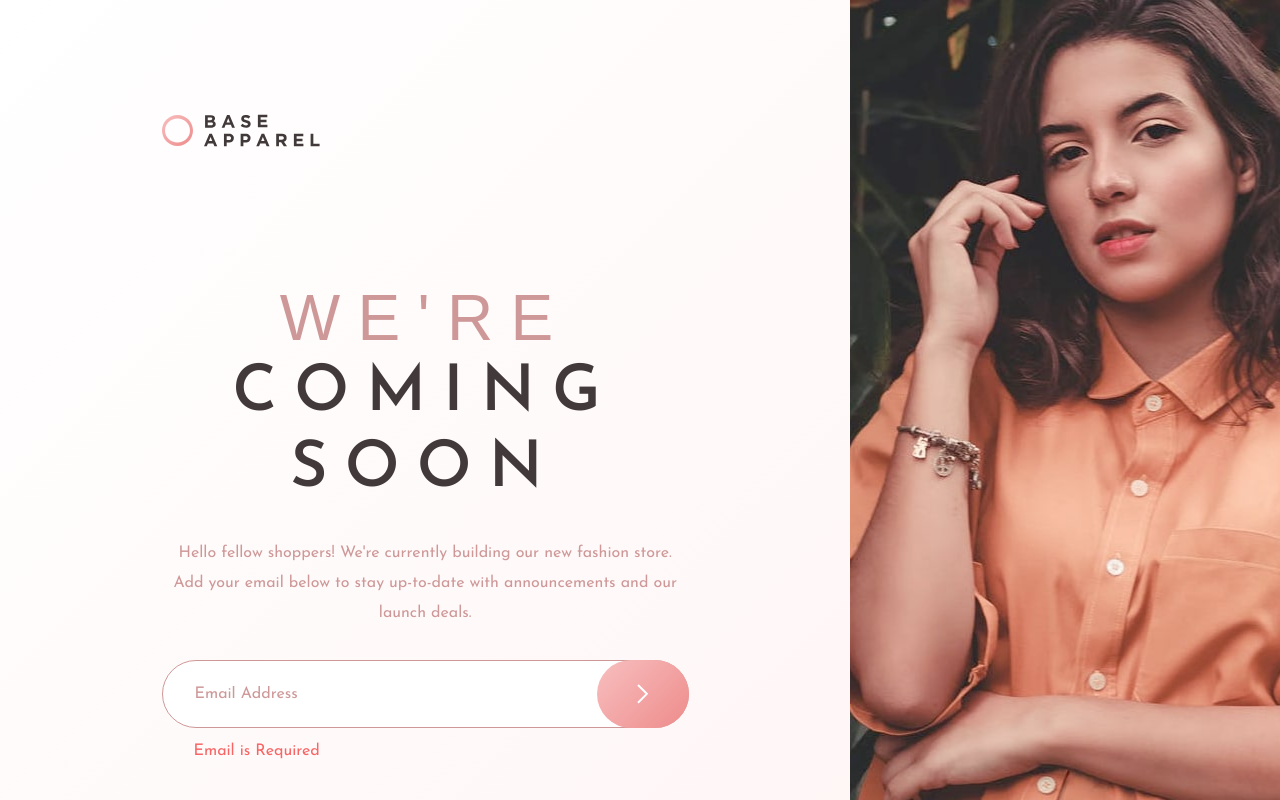
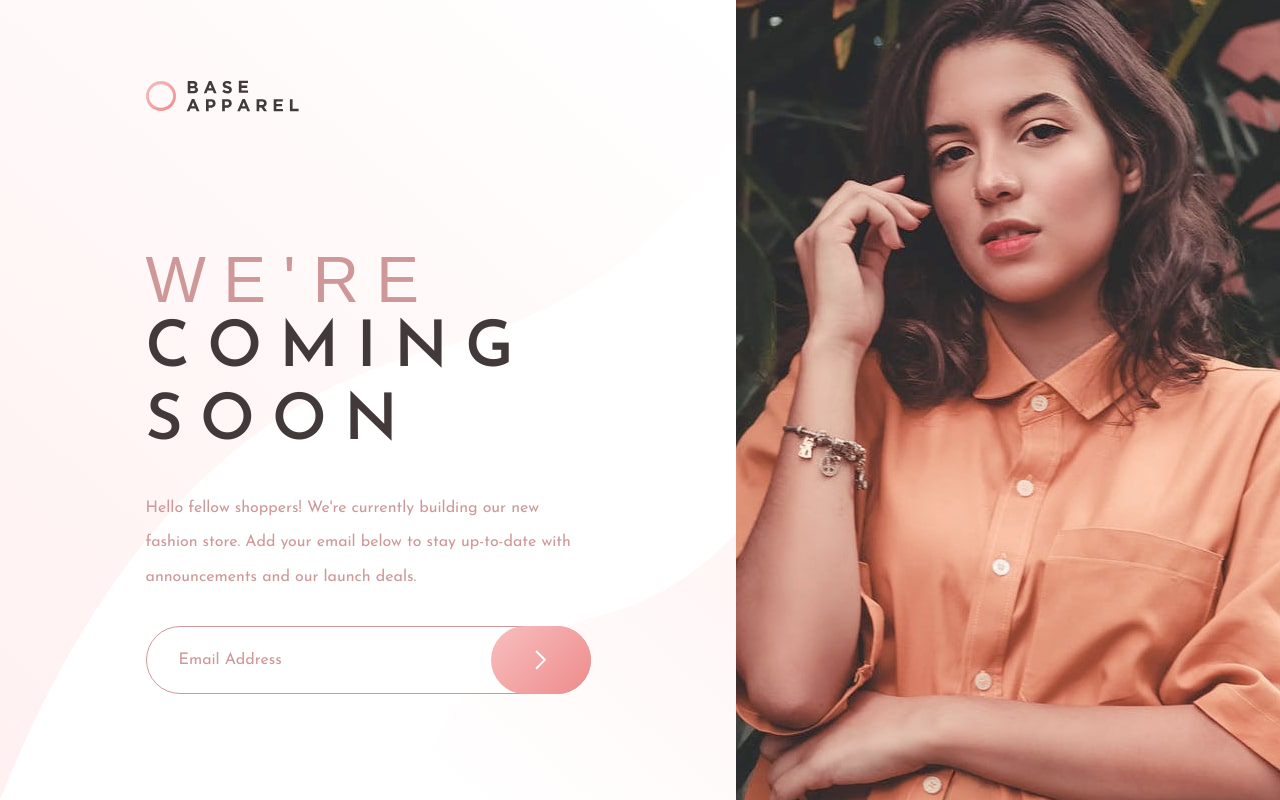
Before and after one commit to schindlerdumagat/base-apparel-coming-soon-page, a plain HTML site: page index.html in a window 1280 px wide. Drawn offline with Linux system fonts and the light colour scheme; a web font is replaced by a local one.

Commit message:
finish: version 1

```diff
--- a/index.html
+++ b/index.html
@@ -17,24 +17,33 @@
     <link rel="stylesheet" href="style.css" />
   </head>
   <body>
+    <header class="header-mobile-tablet">
+      <img src="images/logo.svg" alt="base apparel" class="header__logo" width="100" height="20" />
+    </header>
 
-    <header class="header hidden">
-      <img class="header__logo" src="images/logo.svg" alt="base apparel">
-    </header>
     <main class="main">
       <div class="main__banner"></div>
-      <div class="text-content">
-        <img class="text-content__logo" aria-hidden="true" src="images/logo.svg" alt="base apparel">
-        <h1 class="text-content__title">We're <strong class="text-content__title-highlight">coming soon</strong></h1>
-        <p class="text-content__description">Hello fellow shoppers! We're currently building our new fashion store. Add your email below to stay up-to-date with announcements and our launch deals.</p>
-        <form class="form">
-          <div class="form__input-container">
-            <input class="form__field" type="email" name="email" placeholder="Email Address" aria-label="Email Address" autocomplete="email">
-            <button class="form__button" type="submit"><img src="images/icon-arrow.svg" alt=""></button>
-          </div>
-          <span class="form__error" aria-live="polite">Email is Required</span>
-        </form>
-      </div>
+      <section class="text-section">
+        <div class="main__content">
+          <img class="main__laptop-logo" src="images/logo.svg" alt="base apparel" width="100" height="20" aria-hidden="true">
+          <h1 class="main__title">
+            we're <strong class="main__title-strong">coming soon</strong>
+          </h1>
+          <p class="main__description">
+            Hello fellow shoppers! We're currently building our new fashion store.
+            Add your email below to stay up-to-date with announcements and our
+            launch deals.
+          </p>
+          <form class="form">
+            <div class="form__input-container">
+              <input class="form__email-input" type="email" name="email" aria-describedby="email-error" placeholder="Email Address" autocomplete="email">
+              <button class="form__submit"><img class="form__submit-img" src="images/icon-arrow.svg" alt=""></button>
+              <img class="form__error-icon" src="images/icon-error.svg" alt="" aria-hidden="true">
+            </div>
+            <span id="email-error" class="form__email-error" aria-live="polite">Please provide a valid email</span>
+          </form>
+        </div>
+      </section>
     </main>
 
     <script src="script.js"></script>
--- a/style.css
+++ b/style.css
@@ -24,7 +24,7 @@ body, h1, h2, h3, p {
 /* Set core body defaults */
 body {
   min-height: 100vh;
-  line-height: 1.5;
+  line-height: 1.55;
 }
 
 /* Set shorter line heights on headings and interactive elements */
@@ -49,6 +49,7 @@ picture {
 input, button {
   font-family: inherit;
   font-size: inherit;
+  color: inherit;
 }
 
 /* FONTS */
@@ -112,54 +113,66 @@ input, button {
     --space-1000: 5rem;
     --space-1100: 5.5rem;
     --space-1700: 8.5rem;
+
+    /* BORDER RADIUS */
+
+    --rounded-lg: 40px;
 }
 
 body {
   font-family: var(--ff-main);
   font-size: var(--fs-body);
-  line-height: clamp(1.3563rem, 0.8553rem + 2.1374vw, 1.8813rem);
-  background-image: var(--clr-gradient-2);
-  background-color: var(--white);
+  background-color: var(--clr-gradient-2);
   color: var(--clr-pink-400);
+  padding-block-end: var(--space-400);
 }
 
-.header {
-  padding: var(--space-400);
+.header-mobile-tablet {
+  padding-block: var(--space-400);
+  padding-inline-start: clamp(var(--space-400), -0.8626rem + 12.2137vw, var(--space-1000));
+}
+
+.main {
+  display: flex;
+  flex-direction: column;
+  align-items: center;
 }
 
 .main__banner {
-  width: 100%;
-  height: clamp(15.625rem, 6.6794rem + 38.1679vw, 25rem);
   background-image: url("images/hero-mobile.jpg");
   background-repeat: no-repeat;
   background-size: cover;
+  width: 100%;
+  height: clamp(15.625rem, 6.6794rem + 38.1679vw, 25rem);
+  margin-block-end: var(--space-800);
 }
 
-.text-content {
-  padding: 0 clamp(var(--space-400), -5.723rem + 32.9517vw, 10.0938rem);
+.main__content {
   text-align: center;
+  max-width: 27.813rem;
+  width: 100%;
+  padding-inline: var(--space-400);
 }
 
-.text-content__logo {
-  padding-block-start: var(--space-1000);
-  padding-block-end: var(--space-1700);
+.main__laptop-logo {
+  display: none;
 }
 
-.text-content__title {
+.main__title {
   font-size: clamp(2.5rem, 1.0687rem + 6.1069vw, 4rem);
   font-weight: 300;
+  line-height: 1;
+  letter-spacing: clamp(0.25em, 0.1777rem + 1.9084vw, 0.27em);
   text-transform: uppercase;
-  line-height: 1;
-  letter-spacing: 0.25em;
-  margin-block-end: clamp(1rem, 0.0458rem + 4.0712vw, 2rem);
+  margin-block-end: clamp(var(--space-200), 0.0458rem + 4.0712vw, var(--space-400));
 }
 
-.text-content__title-highlight {
+.main__title-strong {
+  font-weight: 600;
   color: var(--clr-gray-900);
-  font-weight: 600;
 }
 
-.text-content__description {
+.main__description {
   margin-block-end: var(--space-400);
 }
 
@@ -167,73 +180,141 @@ body {
   position: relative;
 }
 
-.form__field {
+.form__email-input {
+  font-size: 1rem;
+  line-height: 2.15;
+  color: var(--clr-gray-900);
+  padding-block: clamp(var(--space-100), 0.0229rem + 2.0356vw, var(--space-200));
+  padding-inline: clamp(var(--space-300), 1.0229rem + 2.0356vw, var(--space-400));
+  border: 1px solid var(--clr-pink-400);
+  border-radius: var(--rounded-lg);
   width: 100%;
-  border: 1px solid var(--clr-pink-400);
-  padding-inline: clamp(var(--space-300), 1.0229rem + 2.0356vw, var(--space-400));
-  padding-block: clamp(var(--space-100), 0.0229rem + 2.0356vw, var(--space-200));
-  border-radius: 9999px;
-  color: inherit;
-  line-height: 2.15;
-  margin-block-end: var(--space-100);
 }
 
-.form__field:focus-visible {
-  outline: 2px solid var(--clr-pink-400);
-  outline-offset: 2px;
+.form__email-input:focus-visible {
+  outline-color: var(--clr-pink-400);
 }
 
-.form__field::placeholder {
-  color: inherit;
+.form__email-input--error {
+  border: 2px solid var(--clr-red-400);
 }
 
-.form__button {
-  background: var(--clr-gradient-1);
-  position: absolute;
-  top: 0;
-  right: 0;
-  height: calc(100% - var(--space-100));
-  padding-inline: clamp(var(--space-300), 0.5458rem + 4.0712vw, var(--space-500));
-  padding-block: var(--space-200);
-  border: transparent;
-  border-radius: 9999px;
+.form__email-input::placeholder {
+  color: var(--clr-pink-400);
 }
 
-.form__error {
-  display: inline-block;
+.form__submit {
+  position: absolute;
+  right: 0;
+  height: 100%;
+  width: clamp(4rem, 1.8531rem + 9.1603vw, 6.25rem);
+  background: var(--clr-gradient-1);
+  border: transparent;
+  border-radius: var(--rounded-lg);
+  cursor: pointer;
+}
+
+.form__submit:hover {
+  opacity: 0.7;
+}
+
+.form__submit:focus-visible {
+  outline-color: var(--clr-pink-400);
+}
+
+.form__submit-img {
+  margin-inline: auto;
+}
+
+.form__email-error {
+  display: none;
+  font-size: 0.813rem;
+  font-weight: 400;
+  line-height: 2.15;
+  padding-inline: clamp(var(--space-300), 1.0229rem + 2.0356vw, var(--space-400));
   text-align: start;
   color: var(--clr-red-400);
-  width: 100%;
-  padding-inline-start: clamp(var(--space-300), 1.0229rem + 2.0356vw, var(--space-400));
+  margin-block-start: var(--space-100);
+}
+
+.form__email-error--visible {
+  display: block;
+}
+
+.form__error-icon {
+  display: none;
+  position: absolute;
+  top: 50%;
+  transform: translateY(-50%);
+  right: clamp(4.375rem, 1.6913rem + 11.4504vw, 7.1875rem);
+}
+
+@media screen and (min-width: 23.438em) {
+  .form__error-icon--visible {
+    display: block;
+  }
 }
 
 @media screen and (min-width: 48em) {
 
-  .text-content__title {
-    letter-spacing: 0.27em;
+  .main__banner {
+    background-image: url("images/hero-tablet.jpg");
+  }
+
+  .main__content {
+    padding-inline: unset;
+  }
+
+  .main__title-strong {
     line-height: 1.1;
   }
 
-  .main__banner {
-    background-image: url("images/hero-tablet.jpg");
+  .main__description {
+    line-height: 2.15;
   }
 }
 
 @media screen and (min-width: 64em) {
 
+  body {
+    padding-block-end: unset;
+  }
+
+  .text-section {
+    background-image: url("images/bg-pattern-desktop.svg");
+    background-repeat: no-repeat;
+    background-size: cover;
+    width: 57.5%;
+    height: 100vh;
+    display: flex;
+    justify-content: center;
+    padding-block-start: var(--space-1000);
+  }
+
   .main {
     display: flex;
     flex-direction: row-reverse;
-    align-items: center;
+  }
+
+  .main__content {
+    text-align: start;
+  }
+
+  .main__laptop-logo {
+    display: block;
+    height: 32px;
+    width: auto;
+    margin-block-end: var(--space-1700);
   }
 
   .main__banner {
-    width: 70%;
     height: 100vh;
+    width: 42.5%;
+    margin-block-end: unset;
     background-image: url("images/hero-desktop.jpg");
   }
+
+  .header-mobile-tablet {
+    display: none;
+  }
 }
-
-.hidden {
-  display: none;
-}
```
